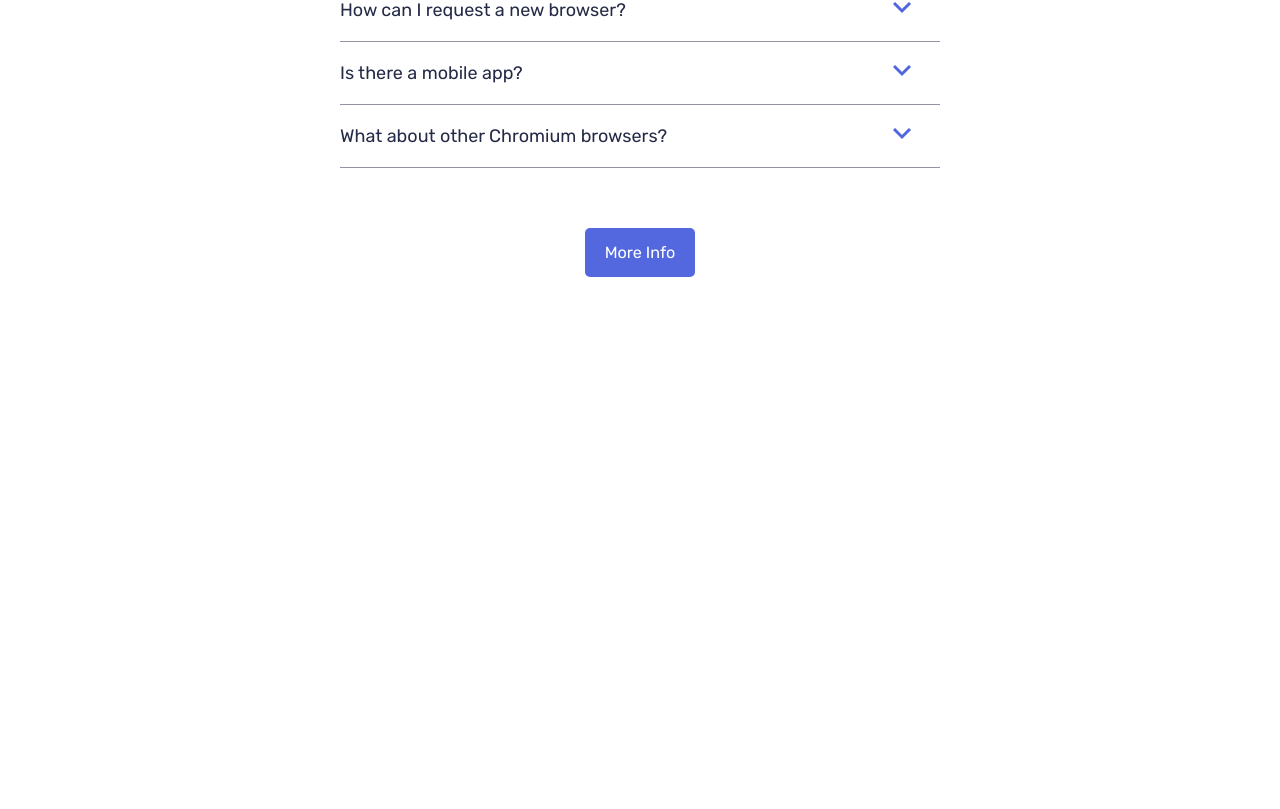
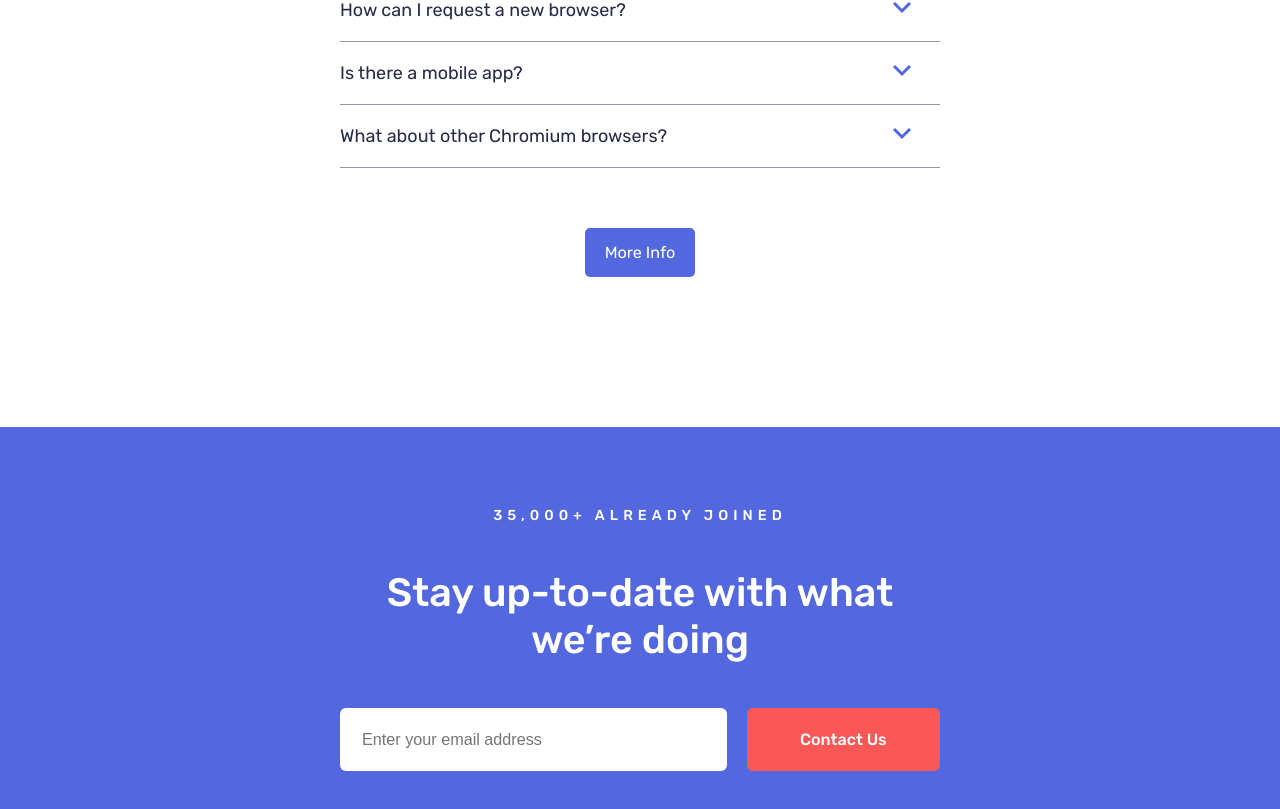
Before and after one commit to AlexanderMontoya/frontend-mentor-angular, an Angular app: page / in a window 1280 px wide. Shown: the part 2587-3396 px from the top of the page. Before the commit the page ends 3014 px from the top, so only its background shows below. Built offline with nearby package versions, Linux system fonts and the light colour scheme.

Commit message:
desarrolle el formulario de contacto

```diff
--- /dev/null
+++ b/src/app/bookmark/components/form-contact/form-contact.component.css
@@ -0,0 +1,98 @@
+.contact{
+    width: 100%;
+    padding: 80px 0px;
+    background-color: var(--soft-blue);
+}
+
+.contact__conteiner{
+    width: 600px;
+    margin: auto;
+
+    text-align: center;
+    color: white;
+}
+
+.contact__conteiner .title{
+    font-size: 2.2rem;
+    font-weight: 500;
+    margin: 45px 0px;
+}
+
+.contact__conteiner .users{
+    font-size: .8rem;
+    font-weight: 500;
+
+    letter-spacing: 5px;
+}
+
+.contact__form{
+    display: grid;
+
+    grid-template-columns: 2fr 1fr;
+    align-items: flex-start;
+    gap: 20px;
+}
+
+.contact__form .form__email{
+    border: 2px solid transparent;
+    background-color: white;
+    border-radius: 6px;
+}
+
+.contact__form .form__email.email_error{
+    background-color: var(--soft-red);
+}
+
+.contact__form .form__email .input{
+    background-color: white;
+    display: flex;
+    align-items: center;
+    border-radius: 6px;
+    overflow: hidden;
+}
+
+.contact__form .form__email .input .email{
+    padding: 20px;
+    font-size: .9rem;
+    width: 100%;
+    border: none;
+    outline: none;
+    color: var(--very-dark-blue);
+}
+
+.contact__form .form__email .input .icon_error{
+    margin: 0px 20px;
+}
+
+.contact__form .form__email .error{
+    font-size: .7rem;
+    color: white;
+    padding: 5px 10px;
+    font-style: italic;
+    text-align: left;
+}
+
+.contact__form .form_email::placeholder{
+    color: rgba(0, 0, 0, 0.2);
+}
+
+.contact__form .form_btn{
+    padding: 20px;
+    font-size: .9rem;
+    font-weight: 500;
+    background-color: var(--soft-red);
+    color: white;
+    cursor: pointer;
+    border: none;
+    border: 2px solid transparent;
+    outline: none;
+    border-radius: 6px;
+
+    transition: color .5s, background-color .5s, border .5s;
+}
+
+.contact__form .form_btn:hover{
+    color: var(--soft-red);
+    background-color: white;
+    border: 2px solid var(--soft-red);
+}
--- /dev/null
+++ b/src/app/bookmark/components/form-contact/form-contact.component.html
@@ -0,0 +1,26 @@
+<div class="contact">
+    <div class="contact__conteiner">
+        <div class="users">35,000+ ALREADY JOINED</div>
+
+        <h2 class="title">Stay up-to-date with what we’re doing</h2>
+
+        <form class="contact__form" [formGroup]="formContact" autocomplete="off" (ngSubmit)="onSubmit()">
+
+            <div class="form__email"
+            [class.email_error]="isValidField('email')">
+                <div class="input">
+                    <input type="email"
+                    placeholder="Enter your email address" class="email"
+                    formControlName="email" maxlength="40">
+
+                    <img src="./assets/images/icon-error.svg" alt="" width="25" class="icon_error" *ngIf="isValidField('email')">
+                </div>
+                <div class="error" *ngIf="isValidField('email')">
+                    {{ getFieldError('email') }}
+                </div>
+            </div>
+
+            <button type="submit" class="form_btn">Contact Us</button>
+        </form>
+    </div>
+</div>
--- /dev/null
+++ b/src/app/bookmark/components/form-contact/form-contact.component.ts
@@ -0,0 +1,51 @@
+import { Component } from '@angular/core';
+import { FormBuilder, FormControl, FormGroup, Validators } from '@angular/forms';
+
+@Component({
+  selector: 'form-contact',
+  templateUrl: './form-contact.component.html',
+  styleUrls: ['./form-contact.component.css']
+})
+export class FormContactComponent {
+
+  public formContact:FormGroup = this.fb.group(
+    {
+      email: ["", [Validators.required, Validators.email]]
+    }
+  )
+
+  constructor(private fb:FormBuilder){}
+
+  get email():FormControl{
+    return this.formContact.get("email") as FormControl
+  }
+
+  isValidField( field:string ): boolean | null{
+    return this.formContact.controls[field].errors
+      && this.formContact.controls[field].touched;
+  }
+
+  getFieldError( field:string ): string | null{
+    if(!this.formContact.controls[field]) return null;
+
+    const errors = this.formContact.controls[field].errors || {}
+
+    for (const key of Object.keys(errors)){
+      switch(key){
+        case 'required':
+          return "This field is required";
+        case 'email':
+          return `Whoops, make sure it's an email`;
+      }
+    }
+
+    return null
+
+  }
+
+  onSubmit(){
+    if(this.formContact.invalid) return
+
+    console.log(this.formContact.value);
+  }
+}
--- a/src/app/bookmark/pages/landing-page/landing-page.component.html
+++ b/src/app/bookmark/pages/landing-page/landing-page.component.html
@@ -21,4 +21,7 @@
 
         <bookmark-questions></bookmark-questions>
     </section>
+
+
+    <form-contact></form-contact>
 </main>
```
Also changed, not shown: src/app/bookmark/bookmark.module.ts (+8 -2 lines).
